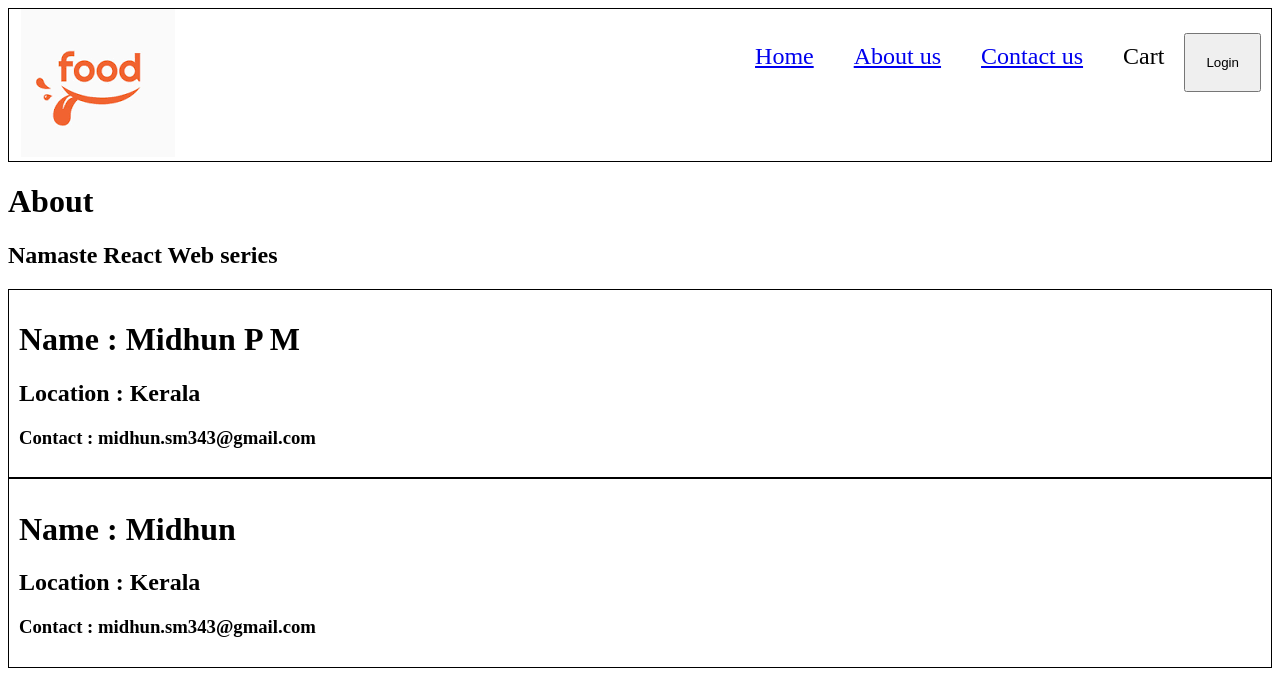
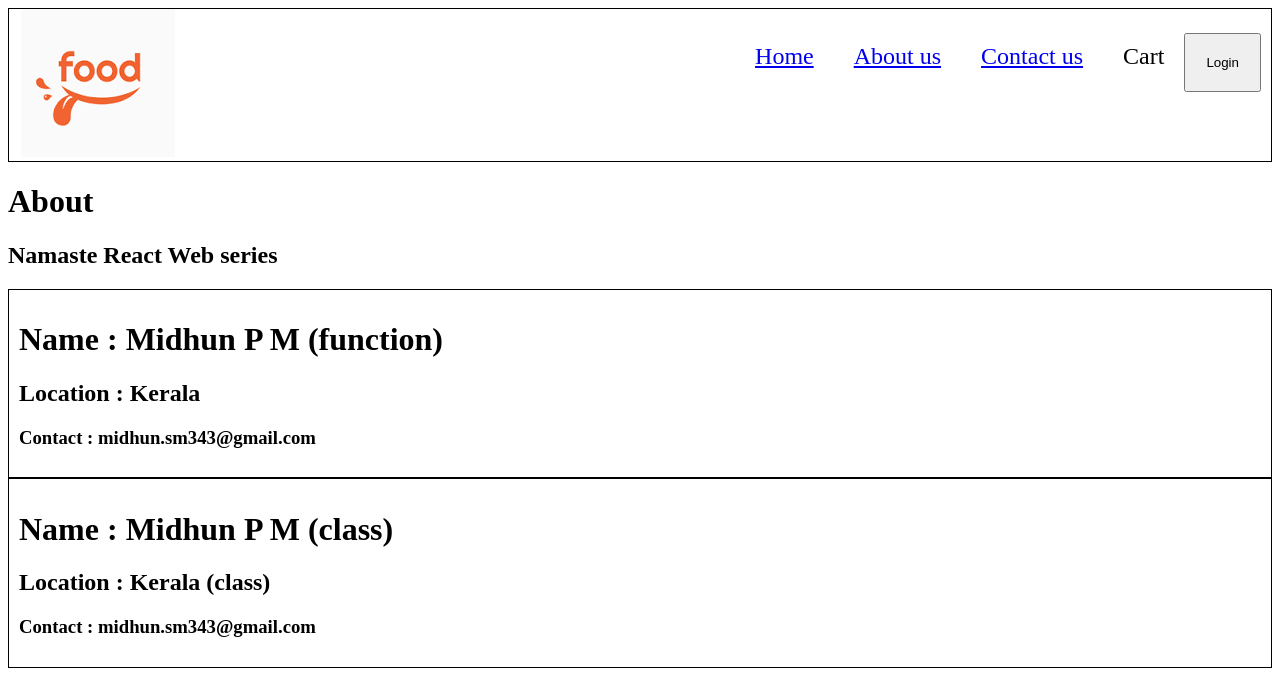
Before and after one commit to midhun2208/Food-App-NamasteReact, a React (Vite) app: page /about in a window 1280 px wide. Shown: the top 676 px of the page. Built offline with nearby package versions, Linux system fonts and the light colour scheme.

Commit message:
Episode 08

```diff
--- a/src/Components/About.jsx
+++ b/src/Components/About.jsx
@@ -7,9 +7,9 @@ const About = () => {
       <h1>About</h1>
       <h2>Namaste React Web series</h2>
       {/* passing props */}
-      <User name = {'Midhun P M'} />
+      <User name = {'Midhun P M (function)'} />
 
-      <UserClass/>
+      <UserClass name={"Midhun P M (class)"} location={"Kerala (class)"}/>
     </div>
   );
 };
--- a/src/Components/UserClass.jsx
+++ b/src/Components/UserClass.jsx
@@ -1,11 +1,18 @@
 import React from "react";
 
 class UserClass extends React.Component {
+  constructor(props) {
+    super(props);
+    console.log(props);
+  }
+
   render() {
+    const { name, location } = this.props;
+
     return (
       <div className="user-card">
-        <h1>Name : Midhun</h1>
-        <h2>Location : Kerala</h2>
+        <h1>Name : {name}</h1>
+        <h2>Location : {location}</h2>
         <h3>Contact : midhun.sm343@gmail.com</h3>
       </div>
     );
```
Also changed, not shown: 1 other file (tests, documents, lock files or other folders).
